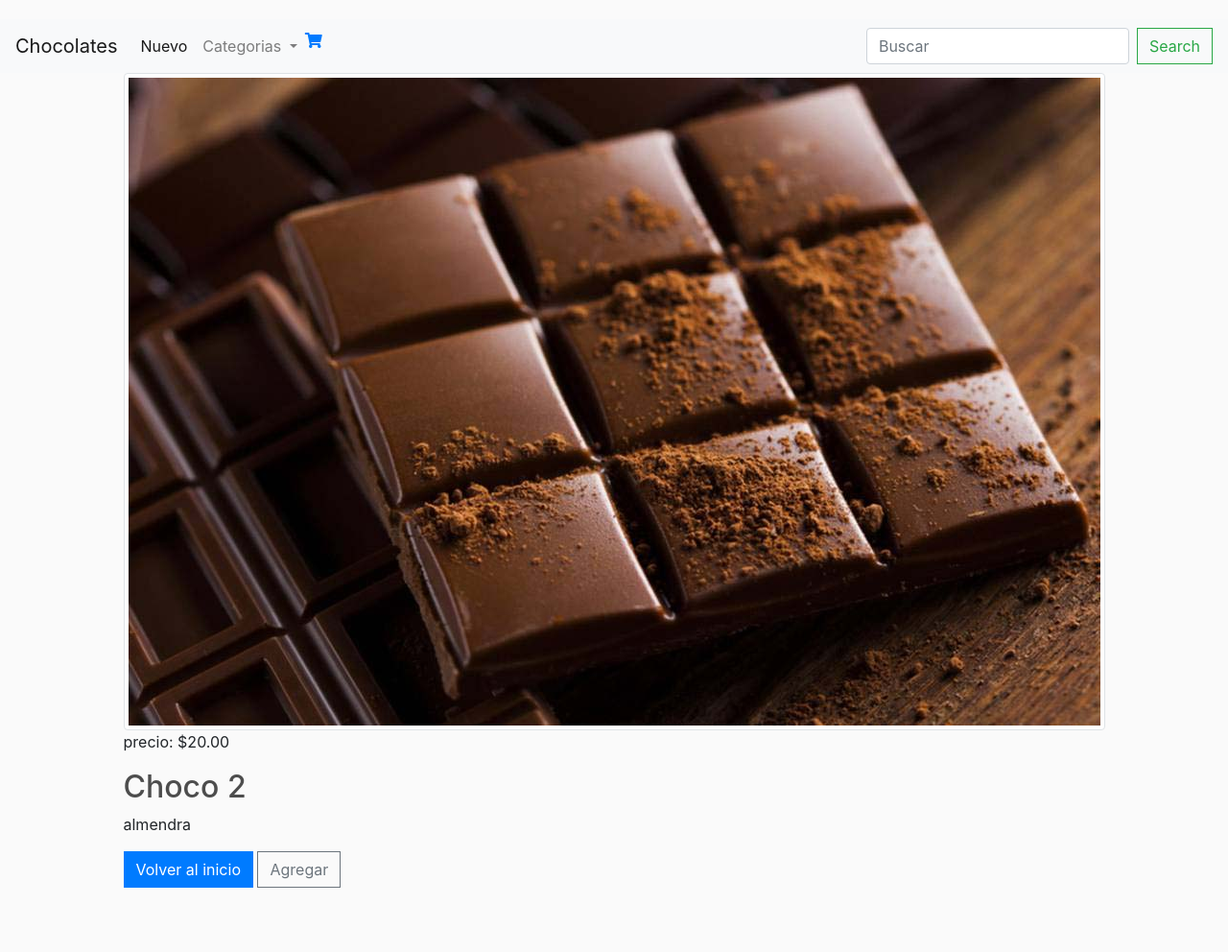
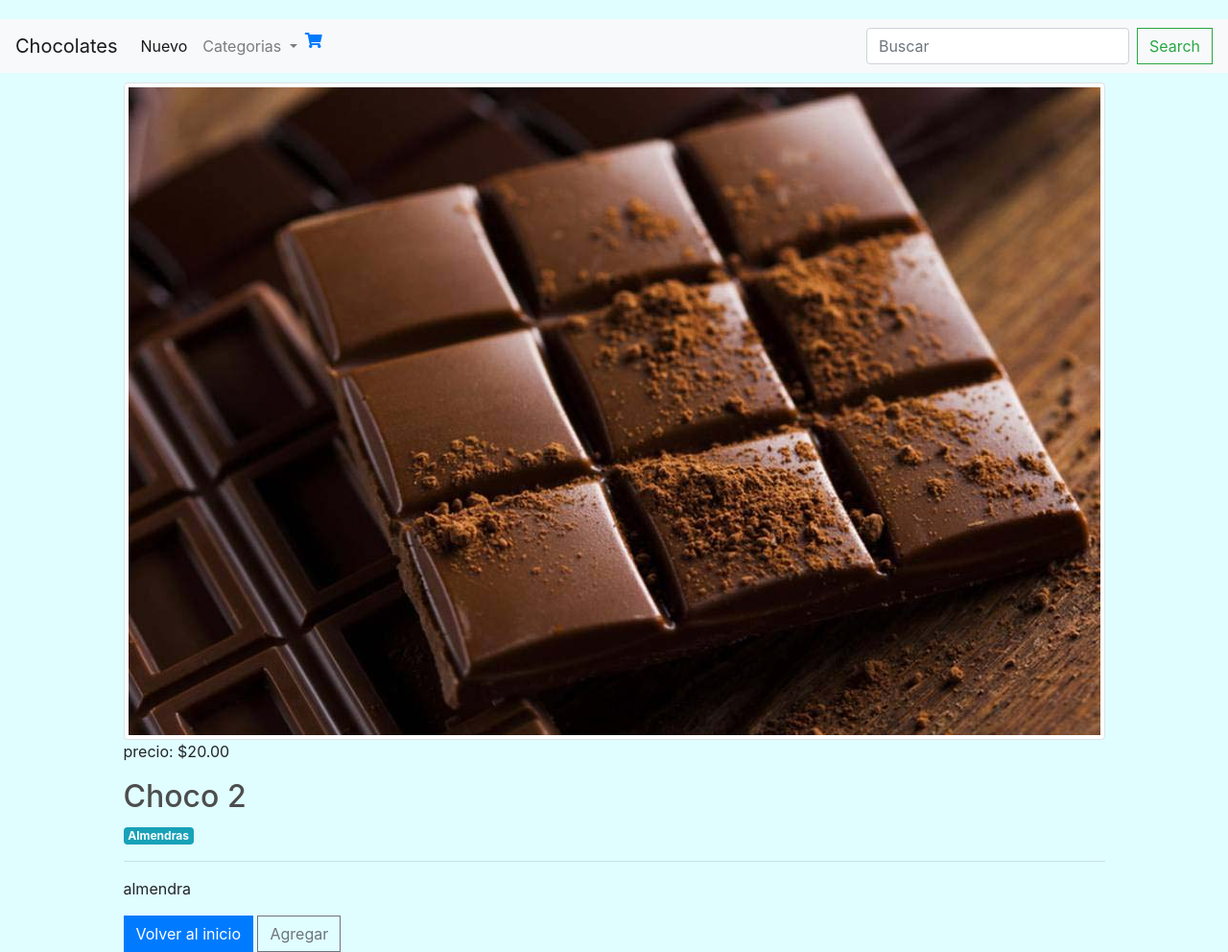
Before and after one commit to rjnocelli/ecommerce, a Django app: page /product/2/ in a window 1280 px wide. Shown: the whole page at 96% size. Before the commit the page ends 925 px from the top, so only its background shows below. Run offline with Django 3.2, Linux system fonts and the light colour scheme; data comes from the database, SQL or seed files in the repository; some libraries are stand-ins or nearby versions.

Commit message:
Add categories tags in detail view

```diff
--- a/inventario_app/templates/inventario_app/base.html
+++ b/inventario_app/templates/inventario_app/base.html
@@ -9,10 +9,10 @@
     <link rel="stylesheet" type="text/css" href="{% static 'css/main.css' %}">
     <title>Document</title>
 </head>
-<body>
+<body style="background-color: rgb(224, 253, 255)">
 
     {% include "inventario_app/navbar.html" %}
-    <div class="container">
+    <div style="margin-top: 10px; background-color: rgb(224, 253, 255)" class="container">
         {% block body %}
         {% endblock %}
     </div>
--- a/inventario_app/templates/inventario_app/detail_view.html
+++ b/inventario_app/templates/inventario_app/detail_view.html
@@ -6,6 +6,9 @@
         <img class="img-thumbnail" src="{{product.image.url}}">
         <p>precio: ${{product.price}}</p>
         <h2>{{product.name}}</h2>
+        {% for cat in product.category.all %}
+        <a href="{% url 'search-view' %}?q={{cat}}"><span class="badge badge-info">{{cat}}</span></a>
+        {% endfor %} <hr>
         <p>{{product.description}}</p>
         <a class='btn btn-primary' href="{% url 'index' %}">Volver al inicio</a>
         <a href="{% url 'add-to-cart' id=product.id%}"><button class="btn btn-outline-secondary add-btn update-cart">Agregar </button></a>
--- a/inventario_app/templates/inventario_app/index.html
+++ b/inventario_app/templates/inventario_app/index.html
@@ -30,7 +30,7 @@
 		<div class="col-lg-3">
 			<a href="{% url 'detail' id=product.id%}"><img class="img-thumbnail" src="{{product.image.url}}"></a>
 			<div class="box-element product">
-				<h6><strong>{{product.name}}</strong></h6>
+                <h6><strong>{{product.name}}</strong></h6>
 				<hr>
                 <a class="btn btn-outline-primary btn-sm" href="{% url 'detail' id=product.id%}">Detalles</a>
                 <a class="btn btn-outline-secondary btn-sm" href="{% url 'update' id=product.id%}">Actualizar</a>
--- a/inventario_app/views.py
+++ b/inventario_app/views.py
@@ -36,13 +36,13 @@ def update(request, id):
 def SearchProducts(request):
     queryset = Product.objects.all()
     query = request.GET.get('q')
+    print(query)
     if query:
         queryset = queryset.filter(
             Q(name__icontains=query) |
             Q(description__icontains=query) |
             Q(category__name__icontains=query)
         ).distinct()
-        print(queryset)
     context = {
         'products': queryset
     }
```
